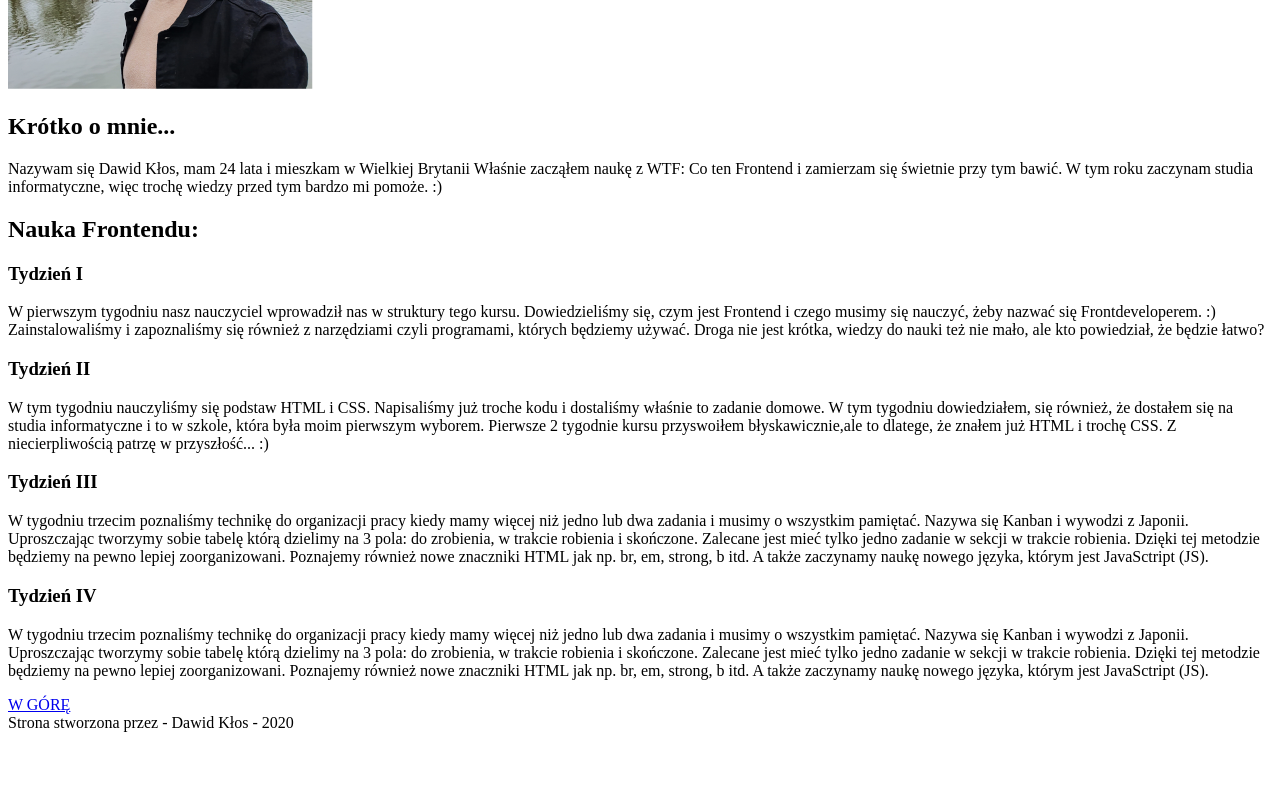
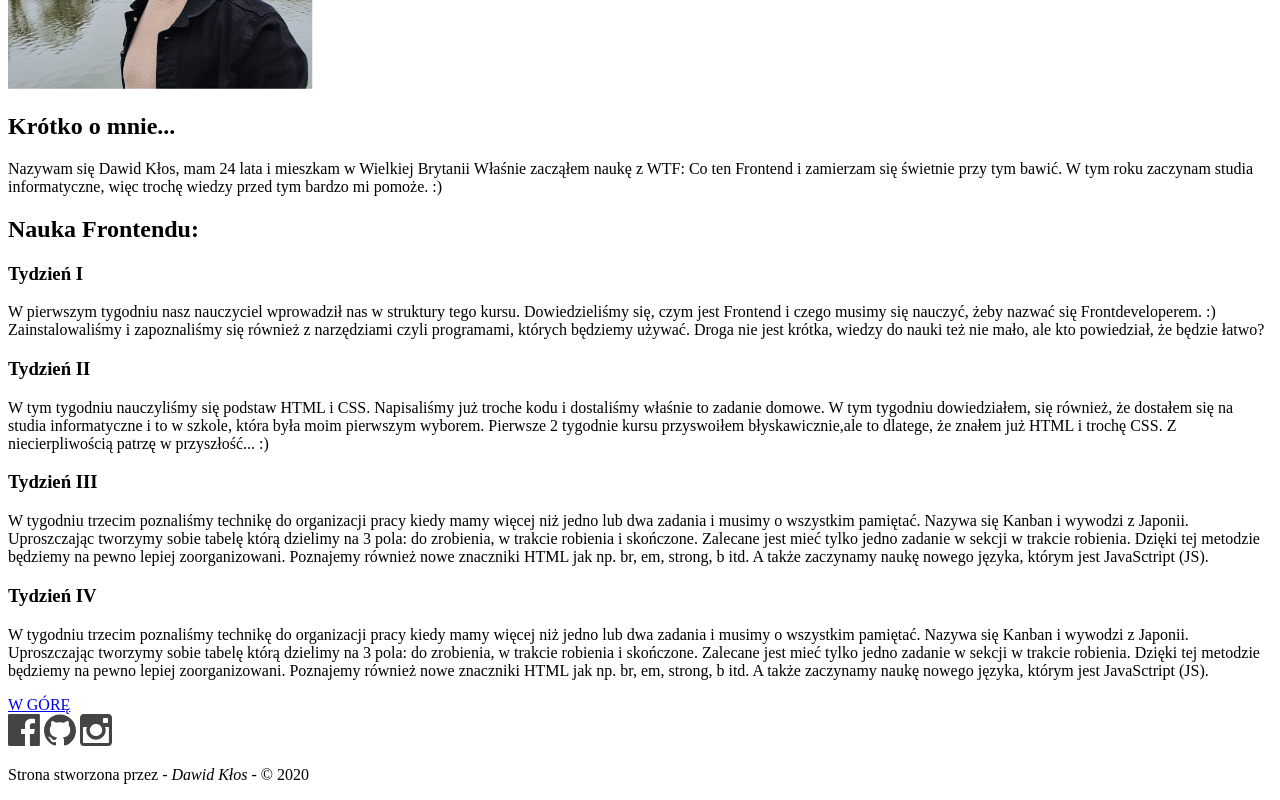
Before and after one commit to Dawid-Klos/homepage-webpack, a plain HTML site: page src/pages/index.html in a window 1280 px wide. Shown: the part 321-1121 px from the top of the page. Before the commit the page ends 1061 px from the top, so only its background shows below. Drawn offline with Linux system fonts and the light colour scheme.

Commit message:
Added links to a social medias in a footer

```diff
--- a/src/pages/index.html
+++ b/src/pages/index.html
@@ -103,6 +103,21 @@
     </main>
     <a class="up" href="#top">W GÓRĘ</a>
 
-    <footer class="footer">Strona stworzona przez - Dawid Kłos - 2020</footer>
+    <footer class="footer">
+      <a
+        href="https://www.facebook.com/masterlw/"
+        onclick="this.target='_blank'"
+        ><img src="../assets/img/social-1_logo-facebook.svg"
+      /></a>
+      <a href="https://github.com/Dawid-Klos" onclick="this.target='_blank'"
+        ><img src="../assets/img/social-1_logo-github.svg"
+      /></a>
+      <a
+        href="https://www.instagram.com/kloseek96/?hl=pl"
+        onclick="this.target='_blank'"
+        ><img src="../assets/img/social-1_logo-instagram.svg"
+      /></a>
+      <p class="footer__copyrights">Strona stworzona przez - <i>Dawid Kłos</i> - © 2020</p>
+    </footer>
   </body>
 </html>
--- a/src/scss/main.scss
+++ b/src/scss/main.scss
@@ -180,7 +180,14 @@ html {
   font-size: 17px;
   margin-top: 100px;
   margin-bottom: 50px;
-  background-color: #b7fdfe;
+  background-color: rgba(183, 253, 254, 0.3);
+  padding: 16px;
+  box-shadow:
+  0 100px 80px rgba(0, 0, 0, 0.07)
+;
+      &__copyrights {
+        line-height: 30px;
+      }
 }
 .hamburger {
   display: none;
@@ -387,6 +394,9 @@ html {
     width: 90%;
     margin: 32px auto;
   }
+  .footer {
+    letter-spacing: 1.8px;
+  }
   .frontend-learning {
     display: block;
     width: 90%;
```
Also changed, not shown: src/pages/nauka-css.html (+16 -1 lines), src/pages/nauka-html.html (+16 -1 lines), src/pages/nauka-js.html (+16 -1 lines), src/assets/img/social-1_logo-facebook.svg (added), src/assets/img/social-1_logo-github.svg (added), src/assets/img/social-1_logo-instagram.svg (added).
